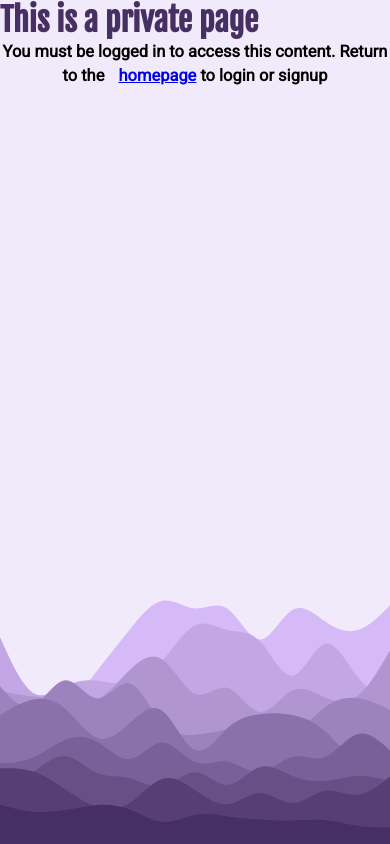
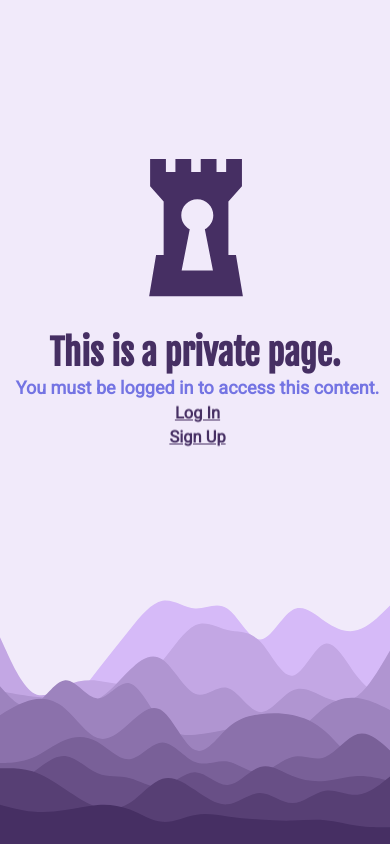
Before and after one commit to MattHammond94/Java-Gram, a React (Vite) app in the folder frontend/: page /feed in a window 390 px wide. Built offline with nearby package versions, Linux system fonts and the light colour scheme.

Commit message:
Update notFound and privatePage components

```diff
--- a/frontend/src/components/Post.jsx
+++ b/frontend/src/components/Post.jsx
@@ -4,7 +4,7 @@ import { useAddLikeToPostMutation } from "../slices/postApiSlice";
 import { useNavigate } from 'react-router-dom';
 
 // Icons:
-
+import { HiOutlineHeart, HiHeart  } from "react-icons/hi";
 
 const Post = ({ post }) => {
   const[likeCount, setLikeCount] = useState(post.likedBy.length);
@@ -38,7 +38,7 @@ const Post = ({ post }) => {
         <p className='postCaption'>{ post.caption }</p>
       </div>
       <div className='likeIconContainer' onClick={ handleLike }>
-        {/* <FontAwesomeIcon icon={faHeart} className="heartIcon" /> */}
+        {/* liked ? <HiOutlineHeart className="heartIcon" /> : <HiHeart className="heartIcon"/> */}
       </div>
     </div>
   )
--- a/frontend/src/index.css
+++ b/frontend/src/index.css
@@ -567,6 +567,9 @@ input::file-selector-button {
 
 
 
+
+
+
 /* ==============================  PAGES  =============================== */
 /* Not Found Page (404) */
 
@@ -581,8 +584,8 @@ input::file-selector-button {
 }
 
 .iconContainer {
-  height: 175px;
-  width: 150px;
+  height: 200px;
+  width: 175px;
   margin-right: 30px;
 }
 
@@ -594,30 +597,180 @@ input::file-selector-button {
 
 .notFoundContentContainer {
   display: flex;
-  justify-content: center;
   align-items: flex-start;
   flex-direction: column;
+  width: 200px
+}
+
+.notFoundLine {
+  width: 3px;
+  height: 50vh;
+  background-image: linear-gradient(to bottom, rgba(70, 47, 99, 0.9), rgba(214, 186, 248, 0.9));
+  margin-right: 30px;
 }
 
 .notFoundContentContainer h1 {
-  font-size: 50px;
+  font-size: 65px;
 }
 
 .notFoundContentContainer p {
   margin-left: 5px;
-  color: var(--semi-dark-purp);
+  color: var(--nice-purp);
+  font-size: 20px;
 }
 
 .notFoundContentContainer a {
   margin-left: 5px;
-  color: var(--semi-dark-purp);
+  font-size: 17px;
+  color: var(--nice-purp);
 }
+
+.notFoundContentContainer a:visited {
+  margin-left: 5px;
+  color: var(--dark-purp);
+  font-size: 17px;
+}
+
+@media(max-width: 800px) {
+  .iconContainer {
+    height: 175px;
+    width: 150px;
+  }
+
+  .notFoundContentContainer h1 {
+    font-size: 60px;
+  }
+
+  .notFoundContentContainer p {
+    font-size: 20px;
+  }
+}
+
+@media(max-width: 450px) {
+
+  .notFoundPageContainer {
+    flex-direction: column;
+  }
+
+  .notFoundContentContainer {
+    align-items: center;
+  }
+
+  .iconContainer {
+    height: 140px;
+    width: 125px;
+    margin-right: 0px;
+    margin-bottom: 20px;
+  }
+
+  .notFoundLine {
+    width: 85vw;
+    height: 3px;
+    background-image: linear-gradient(to right, rgba(70, 47, 99, 0.9), rgba(214, 186, 248, 0.9));
+    align-self: center;
+    margin-top: 5px;
+    margin-bottom: 10px;
+  }
+
+  .notFoundContentContainer h1 {
+    font-size: 50px;
+    margin-bottom: 3px;
+  }
+
+  .notFoundContentContainer p {
+    font-size: 19px;
+  }
+}
+
 
 
 /* Private Page (Not logged in) */
 
+.privatePageContainer {
+  display: flex;
+  justify-content: center;
+  align-items: center;
+  position: fixed;
+  top: 35%;
+  left: 50%;
+  transform: translate(-50%, -50%);
+}
 
+.privateIconContainer {
+  height: 300px;
+  width: 250px;
+}
 
+.lockedIcon {
+  height: 100%;
+  width: 100%;
+  color: var(--semi-dark-purp);
+}
+
+.privateContentContainer {
+  display: flex;
+  align-items: flex-start;
+  flex-direction: column;
+  width: 400px;
+}
+
+.privateContentContainer h1 {
+  font-size: 40px;
+}
+
+.privateContentContainer p {
+  margin-left: 5px;
+  color: var(--nice-purp);
+  font-size: 18px;
+}
+
+.privateContentContainer button {
+  margin: 0px;
+  margin-left: 5px;
+  background: none;
+  border: none;
+  padding: 0px;
+  text-decoration: underline;
+}
+
+@media(max-width: 800px) {
+  .privateIconContainer {
+    height: 225px;
+    width: 200px;
+  }
+
+  .privateContentContainer h1 {
+    font-size: 38px;
+  }
+
+  .privateContentContainer p {
+    font-size: 17px;
+  }
+}
+
+@media(max-width: 440px) {
+  .privatePageContainer {
+    flex-direction: column;
+  }
+
+  .privateContentContainer {
+    margin-top: 15px;
+    align-items: center;
+  }
+
+ .privateIconContainer {
+    height: 175px;
+    width: 150px;
+  }
+
+  .privateContentContainer h1 {
+    font-size: 35px;
+  }
+
+  .privateContentContainer p {
+    font-size: 18px;
+  }
+}
 
 
 
--- a/frontend/src/pages/NotFoundPage.jsx
+++ b/frontend/src/pages/NotFoundPage.jsx
@@ -7,6 +7,7 @@ const NotFoundPage = () => {
         <div className="iconContainer">
           <FaGhost className="ghostIcon"/>
         </div>
+        <div className="notFoundLine"></div>
         <div className="notFoundContentContainer">
           <h1>404</h1>
           <p>Nothing exists here!</p>
--- a/frontend/src/pages/PrivatePage.jsx
+++ b/frontend/src/pages/PrivatePage.jsx
@@ -1,12 +1,41 @@
+import { useState } from "react";
+import { GiLockedFortress } from "react-icons/gi";
+import OpenModalButton from "../components/OpenModalButton";
+import SignUpForm from "../components/SignUpForm";
+import LogInForm from "../components/LogInForm";
+import Modal from "../components/Modal";
 
 const PrivatePage = () => {
+  const [modalOpenStatus, setModalOpenStatus] = useState(false);
+  const [modalContent, setModalContent] = useState(null);
+
   return (
     <>
-      <div className="privatePage">
-        <h1>This is a private page</h1>
-        <p>You must be logged in to access this content. Return to the <a href='/'>homepage</a> to login or signup</p>
+      <div className="privatePageContainer">
+        <div className="privateIconContainer">
+          <GiLockedFortress className="lockedIcon"/>
+        </div>
+        <div className="privateContentContainer">
+          <h1>This is a private page.</h1>
+          <p>You must be logged in to access this content.</p>
+          <OpenModalButton
+            buttonContent={ "Log In" }
+            modalContent={ <LogInForm /> }
+            setModalContent={ setModalContent }
+            setModalOpenStatus={ setModalOpenStatus }
+          />
+          <OpenModalButton
+            buttonContent={ "Sign Up" }
+            modalContent={ <SignUpForm /> }
+            setModalContent={ setModalContent }
+            setModalOpenStatus={ setModalOpenStatus }
+          />
+        </div>
       </div>
       <div className="waves layer1"></div>
+      <Modal status={modalOpenStatus} setStatus={setModalOpenStatus} >
+        { modalContent }
+      </Modal>
     </>
   )
 }
```
